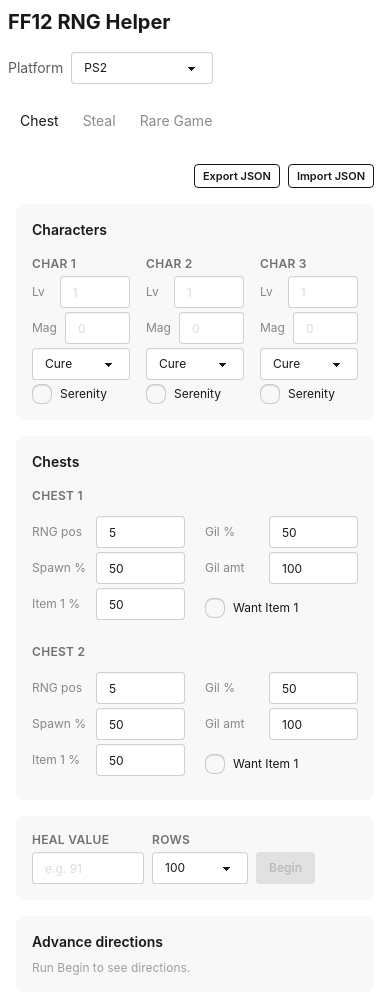
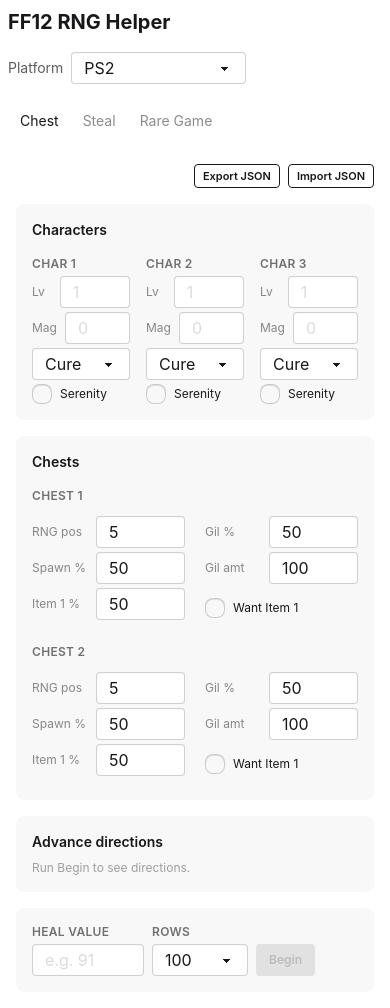
Before and after one commit to Huynie/ff12-rng-web, a Svelte app in the folder web/: page / in a window 390 px wide. Built offline with nearby package versions, Linux system fonts and the light colour scheme.

Commit message:
mobile style update

```diff
--- a/web/src/app.css
+++ b/web/src/app.css
@@ -52,6 +52,13 @@
   opacity: 0.3;
 }
 
+/* Prevent iOS Safari auto-zoom on input focus */
+input[type="number"],
+input[type="text"],
+select {
+  font-size: 16px !important;
+}
+
 .input:focus,
 .input:focus-within,
 .select:focus,
--- a/web/src/components/ChestTab.svelte
+++ b/web/src/components/ChestTab.svelte
@@ -235,8 +235,8 @@
       </div>
     </div>
 
-    <!-- Heal controls: mobile order 3, desktop col 1 row 2 -->
-    <div class="card bg-base-200 p-4 order-3">
+    <!-- Heal controls: desktop col 1 row 2 (hidden on mobile) -->
+    <div class="hidden md:block card bg-base-200 p-4 order-3">
       <HealInput
         bind:healValue
         bind:numRows
@@ -288,6 +288,26 @@
     {/if}
   </div>
 
+  <!-- Heal controls: mobile only (below advance directions) -->
+  <div class="md:hidden card bg-base-200 p-4">
+    <HealInput
+      bind:healValue
+      bind:numRows
+      bind:consumeCount
+      {loading}
+      {canContinue}
+      {comboInfo}
+      on:begin={onBegin}
+      on:continue={onContinue}
+      on:consume={onConsume}
+      on:clear={onClear}
+      on:recalculate={onRecalculate}
+    />
+    {#if errorMsg}
+      <div class="alert alert-error text-sm mt-3">{errorMsg}</div>
+    {/if}
+  </div>
+
   <!-- Row 3: Results table -->
   {#if rows.length > 0}
     <div class="flex items-center gap-2 text-xs text-base-content/60 px-1 ml-auto">
--- a/web/src/components/shared/HealInput.svelte
+++ b/web/src/components/shared/HealInput.svelte
@@ -77,7 +77,7 @@
         <div class="flex items-center gap-1 lg:gap-2">
           <input
             type="number"
-            class="input input-bordered input-sm w-12 lg:w-16"
+            class="input input-bordered input-sm w-12 lg:w-18"
             bind:value={healValue}
             on:keydown={onContinueKeydown}
             disabled={loading}
```
